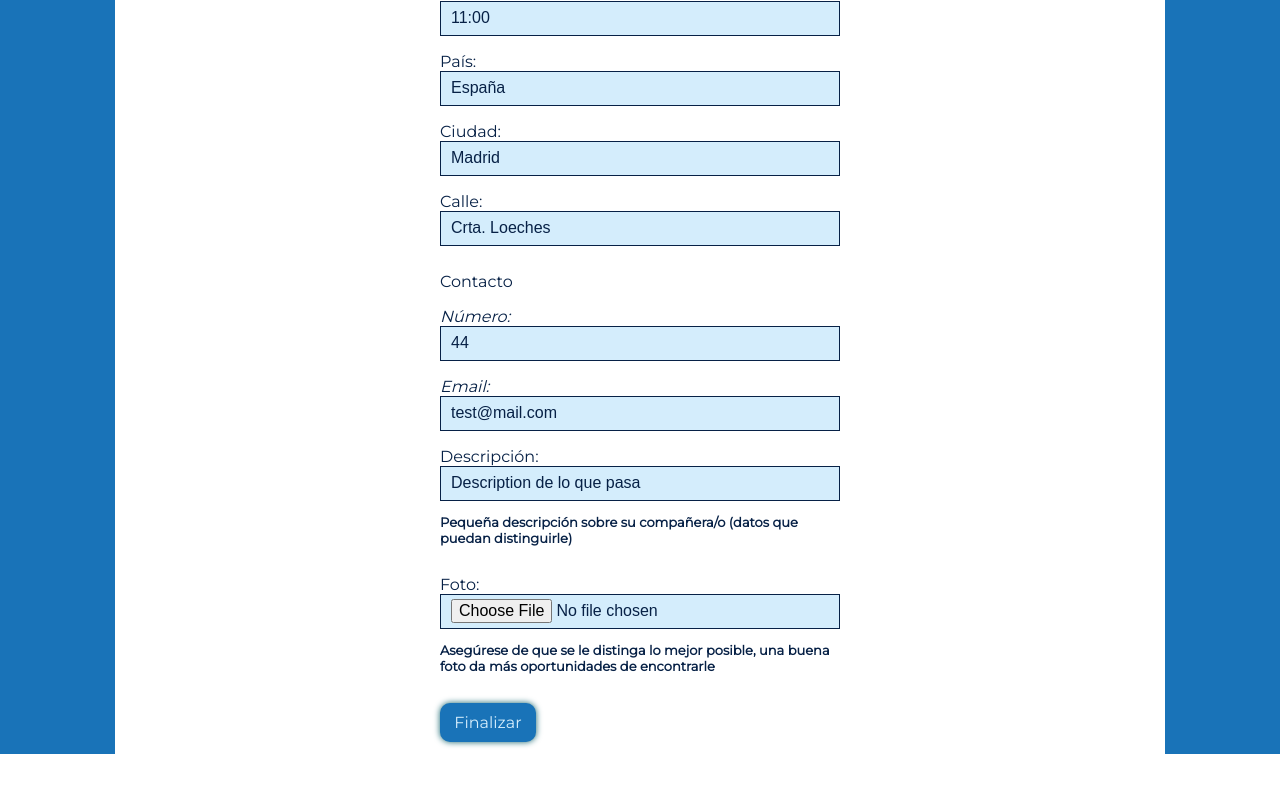
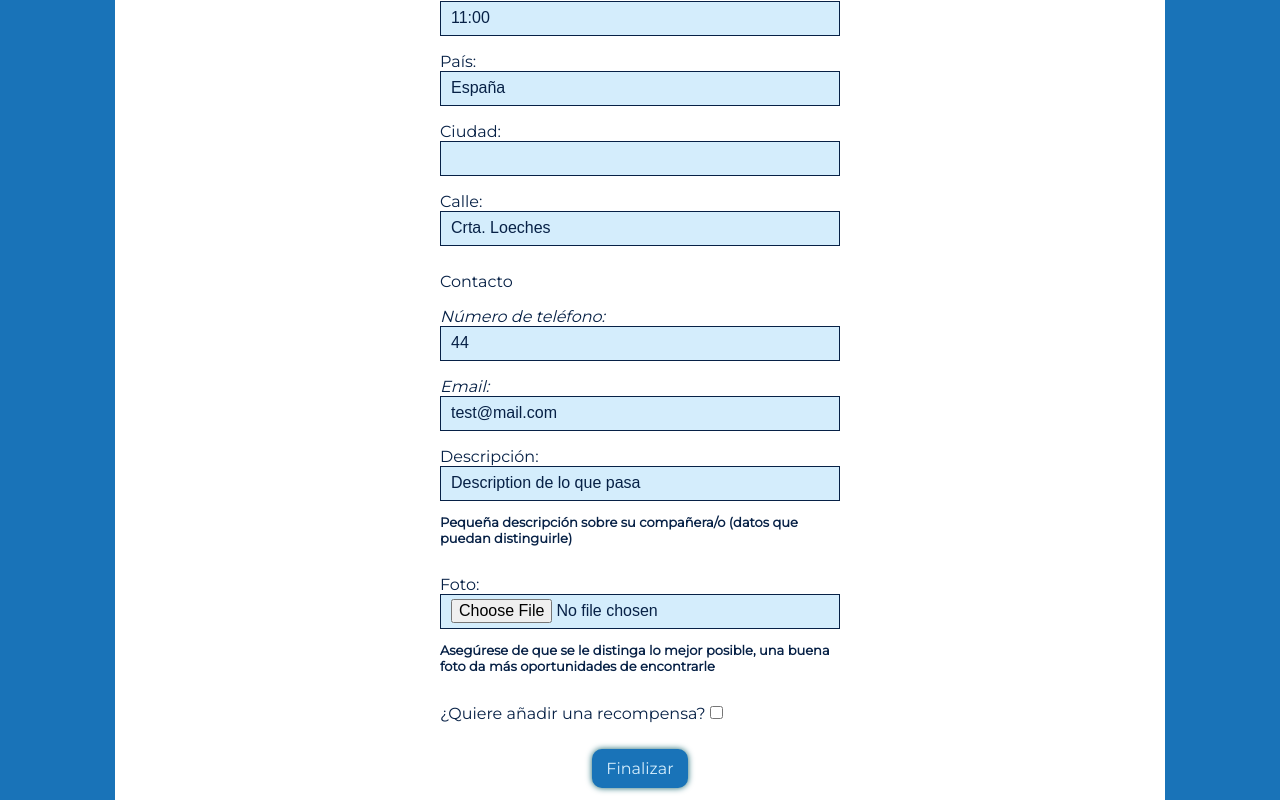
Before and after one commit to AndrewUru/web-aqui-estoy-vue, a Vue app: page /form-lost-animal in a window 1280 px wide. Shown: the part 439-1239 px from the top of the page. Before the commit the page ends 1193 px from the top, so only its background shows below. Built offline with nearby package versions, Linux system fonts and the light colour scheme.

Commit message:
finiquitado

```diff
--- a/src/views/FormLostAnimalView.vue
+++ b/src/views/FormLostAnimalView.vue
@@ -24,12 +24,14 @@
         <input type="text" name="street" id="street" v-model="formData.street" required>
       </label>
       <label class="label-group b">Contacto</label>
-      <label for="number"><em>Número:</em>
+      <label for="number"><em>Número de teléfono:</em>
         <input type="text" name="number" id="number" v-model="formData.number" required>
       </label>
       <label for="email"><em>Email:</em>
         <input type="text" name="email" id="email" v-model="formData.email" required>
       </label>
+
+
       <label for="description">Descripción:
         <input type="text" name="description" id="description" v-model="formData.description">
         <p class="text-form"><strong> Pequeña descripción sobre su compañera/o (datos que puedan distinguirle)</strong>
@@ -41,7 +43,16 @@
             lo mejor posible, una buena foto da más
             oportunidades de encontrarle</strong></p>
       </label>
+      <div class="reward-container">
+        <label>¿Quiere añadir una recompensa?</label>
+        <input type="checkbox" name="reward" id="reward" v-model="isChecked">
+        <input type="text" v-show="isChecked">
+      </div>
+
+      <div class="button-submit">
         <button id="form-submit">Finalizar</button>
+      </div>
+
     </form>
   </div>
 </div>
@@ -59,13 +70,15 @@ export default {
         date: '2025-01-16',
         time: '11:00',
         country: 'España',
-        city: 'Madrid',
+        city: '',
         street: 'Crta. Loeches',
         number: '44',
+        reward : '',
         email: 'test@mail.com',
         description: 'Description de lo que pasa',
         file: null
-      }
+      },
+      isChecked : false,
     }
   },
   methods: {
@@ -73,12 +86,12 @@ export default {
       // TODO: Implementar lógica para enviar el formulario
       console.log(this.formData)
 
-      const result = await addDoc(collection(db, 'lost-animals'), this.formData)
+      const result = await addDoc(collection(db, 'posts'), this.formData)
       console.log("result", result.id)
     },
     onFileChange(event) {
       this.formData.file = event.target.files[0]
-    }
+    },
   }
 }
 </script>
@@ -134,11 +147,21 @@ export default {
       margin-top: 10px;
     }
 
+    & .reward-container{
+      margin-bottom: 10px;
+      & input {
+        margin-bottom: 10px;
+      }
+    }
+
     & .text-form {
       font-size: 13px;
     }
   }
 
+  & .button-submit{
+    display: flex;
+    justify-content: center;
     & #form-submit {
       background-color: var(--color-azul-claro);
       font-family: Montserrat, sans-serif;
@@ -149,6 +172,11 @@ export default {
       padding: 10px;
       border-radius: 10px;
       width: 6rem;
+
+      &:hover {
+        text-decoration: underline;
+      }
+    }
   }
 }
 </style>
```
Also changed, not shown: public/icons/ClockIcon.svg. Lines whose indentation alone changed are shown as unchanged.
